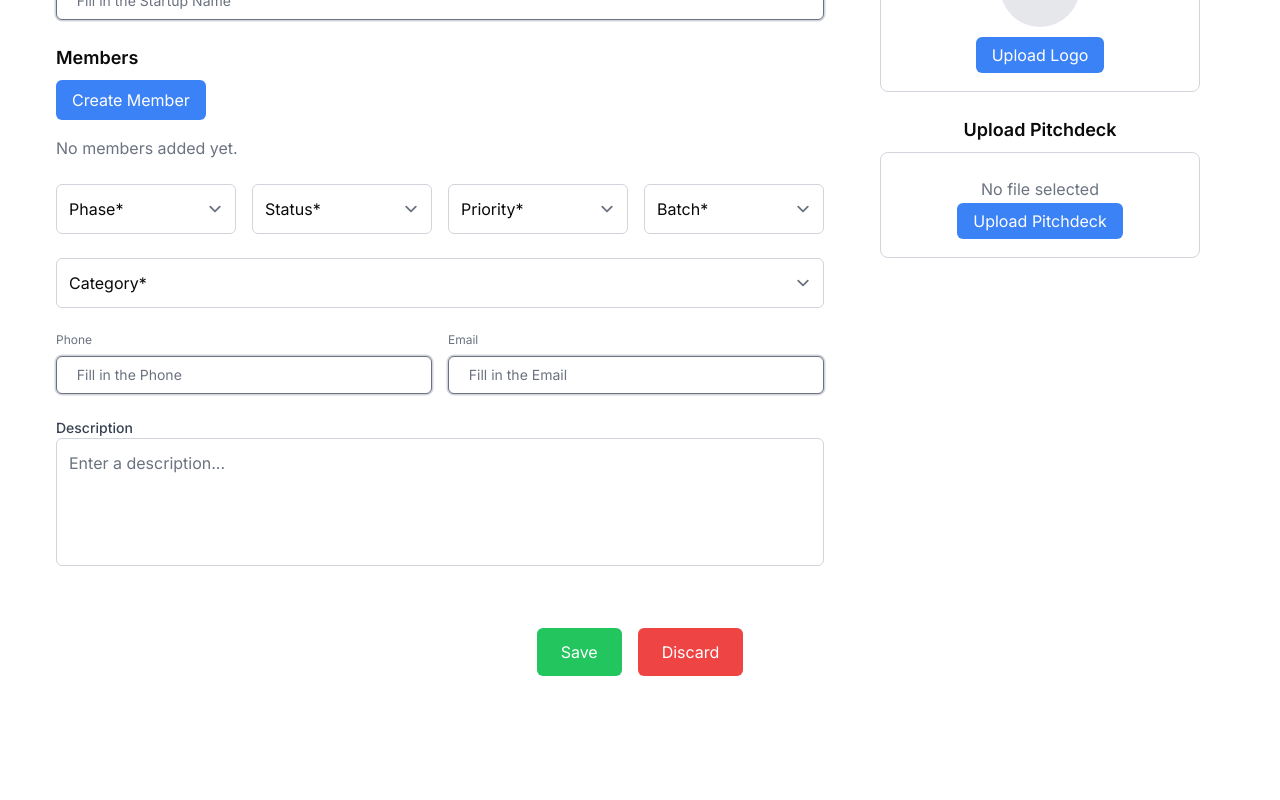
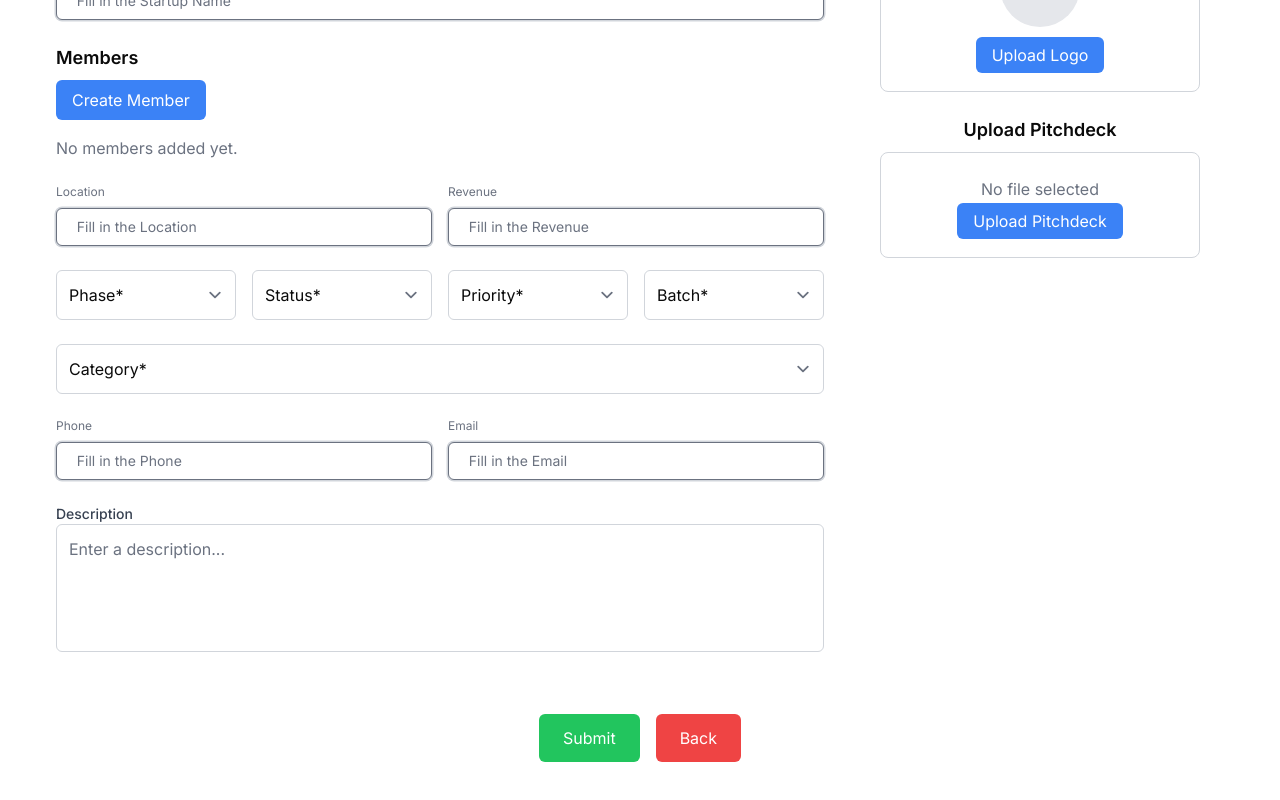
Before and after one commit to Autopilot7/Startup-visualization, a Next.js app: page /addstartup in a window 1280 px wide. Shown: the part 314-1114 px from the top of the page. Before the commit the page ends 1046 px from the top, so only its background shows below. Built offline with nearby package versions, Linux system fonts and the light colour scheme; a web font is replaced by a local one.

Commit message:
addmember

```diff
--- a/package.json
+++ b/package.json
@@ -31,6 +31,7 @@
     "react": "19.0.0-rc-cd22717c-20241013",
     "react-dom": "19.0.0-rc-cd22717c-20241013",
     "react-hook-form": "^7.53.1",
+    "react-toastify": "^10.0.6",
     "recharts": "^2.13.0",
     "tailwind-merge": "^2.5.4",
     "tailwindcss": "3.4.4",
--- a/src/app/layout.tsx
+++ b/src/app/layout.tsx
@@ -1,7 +1,7 @@
 import type { Metadata } from "next";
 import { inter } from "@/components/ui/fonts";
 import "./globals.css";
-import NavBar from "@/components/NavBar";
+import NavBar from "@/components/Navbar";
 
 export const metadata: Metadata = {
   title: "VinUniversity Startup Visualization",
--- /dev/null
+++ b/src/components/Modal.tsx
@@ -0,0 +1,40 @@
+import React from 'react';
+import { Button } from '../components/ui/button'; // Adjust the import path to the correct location
+
+interface ModalProps {
+  isOpen: boolean;
+  onClose: () => void;
+  title: string;
+  children: React.ReactNode;
+}
+
+const Modal: React.FC<ModalProps> = ({ isOpen, onClose, title, children }) => {
+  if (!isOpen) return null; // Don't render the modal if it's not open
+
+  return (
+    <div className="fixed inset-0 bg-gray-500 bg-opacity-50 flex items-center justify-center z-50">
+      <div className="bg-white rounded-lg shadow-lg w-full max-w-md p-6">
+        <div className="flex justify-between items-center mb-4">
+          <h2 className="text-xl font-semibold">{title}</h2>
+          <button onClick={onClose} className="text-gray-500 hover:text-gray-700">
+            <svg xmlns="http://www.w3.org/2000/svg" fill="none" viewBox="0 0 24 24" stroke="currentColor" className="w-6 h-6">
+              <path strokeLinecap="round" strokeLinejoin="round" strokeWidth="2" d="M6 18L18 6M6 6l12 12"></path>
+            </svg>
+          </button>
+        </div>
+        <div className="mb-4">{children}</div>
+        <div className="flex justify-end gap-4">
+          <Button
+            type="button"
+            onClick={onClose}
+            className="bg-gray-400 text-white px-6 py-2 rounded-md hover:bg-gray-500"
+          >
+            Close
+          </Button>
+        </div>
+      </div>
+    </div>
+  );
+};
+
+export default Modal;
--- a/src/components/forms/StartupForm.tsx
+++ b/src/components/forms/StartupForm.tsx
@@ -7,7 +7,8 @@ import { z } from "zod";
 import InputField from "../InputField";
 import { Button } from "../ui/button";
 import Link from 'next/link';
-
+import { toast } from "react-toastify";
+import Modal from "../Modal"; // Assuming you have a Modal component
 
 
 
@@ -26,6 +27,8 @@ const schema = z.object({
   priority: z.enum(["P1", "P2", "P3"], { message: "Priority is required" }),
   logo: z.any().optional(),
   pitchdeck: z.any().optional(),
+  location: z.string(), // Added location field
+  revenue: z.string(),  // Added revenue field
 });
 
 type Inputs = z.infer<typeof schema>;
@@ -43,10 +46,29 @@ const StartupForm = ({ type, data }: { type: "create" | "update"; data?: any })
   const [pitchdeckFileName, setPitchdeckFileName] = useState<string | null>(null);
   const [isCustomCategory, setIsCustomCategory] = useState(false);
   const [members, setMembers] = useState<string[]>([]); // Danh sách member đã được thêm
+  const [isModalOpen, setIsModalOpen] = useState(false); // Modal for Back functionality
+  const [modalContent, setModalContent] = useState(''); // Declare modalContent state
 
   const onSubmit = handleSubmit((data) => {
     console.log(data);
+    toast.success('Startup saved successfully!');
   });
+
+  const handleBackClick = () => {
+    setModalContent('Are you sure you want to go back without saving?');
+    setIsModalOpen(true);
+  };
+
+  const handleModalClose = () => {
+    setIsModalOpen(false);
+    setModalContent('');
+  };
+
+  const handleModalConfirm = () => {
+    setIsModalOpen(false);
+    // Perform the discard action or any other functionality
+  };
+
 
   return (
     <div className="max-w-7xl mx-auto p-8">
@@ -88,6 +110,22 @@ const StartupForm = ({ type, data }: { type: "create" | "update"; data?: any })
               )}
             </ul>
           </div>
+          <div className="grid grid-cols-1 md:grid-cols-2 gap-4">
+            <InputField
+              label="Location"
+              name="location"
+              defaultValue={data?.location}
+              register={register}
+              error={errors.location}
+            />
+            <InputField
+              label="Revenue"
+              name="revenue"
+              defaultValue={data?.revenue}
+              register={register}
+              error={errors.revenue}
+            />
+          </div>
           <div className="grid grid-cols-1 md:grid-cols-4 gap-4">
             <select
               className="p-3 border border-gray-300 rounded-md focus:ring-2 focus:ring-blue-500"
@@ -95,9 +133,9 @@ const StartupForm = ({ type, data }: { type: "create" | "update"; data?: any })
               defaultValue={data?.phase || ""}
             >
               <option value="">Phase*</option>
-              <option value="Peer mentor">Ideation</option>
-              <option value="Incubator">Incubation</option>
-              <option value="Post incubator">Acceleration</option>
+              <option value="Ideation">Ideation</option>
+              <option value="Incubation">Incubation</option>
+              <option value="Acceleration">Acceleration</option>
             </select>
             <select
               className="p-3 border border-gray-300 rounded-md focus:ring-2 focus:ring-blue-500"
@@ -105,8 +143,8 @@ const StartupForm = ({ type, data }: { type: "create" | "update"; data?: any })
               defaultValue={data?.status || ""}
             >
               <option value="">Status*</option>
-              <option value="active">Active</option>
-              <option value="inactive">Inactive</option>
+              <option value="Active">Active</option>
+              <option value="Inactive">Inactive</option>
             </select>
             <select
               className="p-3 border border-gray-300 rounded-md focus:ring-2 focus:ring-blue-500"
@@ -263,24 +301,42 @@ const StartupForm = ({ type, data }: { type: "create" | "update"; data?: any })
           </div>
         </div>
 
-        {/* Nút lưu */}
         <div className="lg:col-span-3 flex justify-center gap-4 mt-6">
           <button
             type="submit"
             className="bg-green-500 text-white px-6 py-3 rounded-md hover:bg-green-600"
           >
+            Submit
+          </button>
+          <button
+            type="button"
+            onClick={handleBackClick}
+            className="bg-red-500 text-white px-6 py-3 rounded-md hover:bg-red-600"
+          >
+            Back
+          </button>
+        </div>
+
+      </form>
+      <Modal isOpen={isModalOpen} onClose={handleModalClose} title="Confirmation">
+        <p>{modalContent}</p>
+        <div className="flex justify-end gap-4 mt-4">
+          <Button
+            type="button"
+            onClick={handleModalConfirm}
+            className="bg-green-500 text-white px-6 py-2 rounded-md hover:bg-green-600"
+          >
             Save
-          </button>
-          <Link href="/">
-            <button
-              type="button"
-              className="bg-red-500 text-white px-6 py-3 rounded-md hover:bg-red-600"
-            >
-              Discard
-            </button>
-          </Link>
+          </Button>
+          <Button
+            type="button"
+            onClick={handleModalClose}
+            className="bg-red-500 text-white px-6 py-2 rounded-md hover:bg-red-600"
+          >
+            Discard
+          </Button>
         </div>
-      </form>
+      </Modal>
     </div>
   );
 };
```
Also changed, not shown: 1 other file (tests, documents, lock files or other folders).
